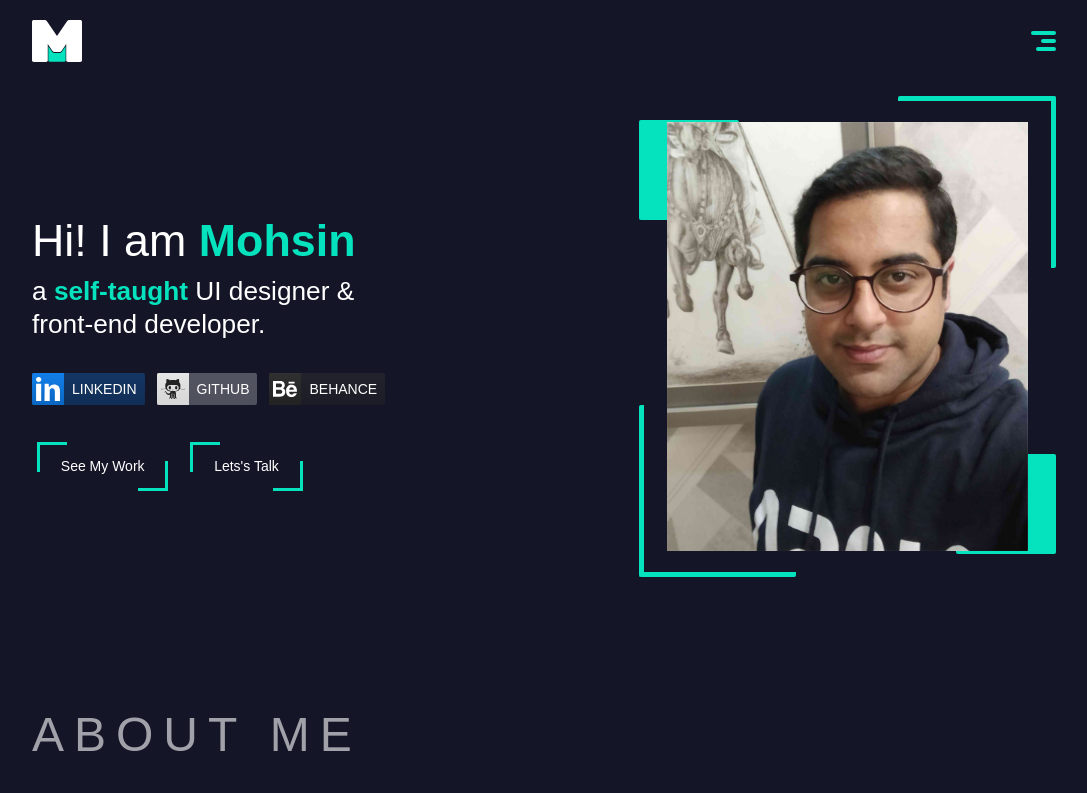
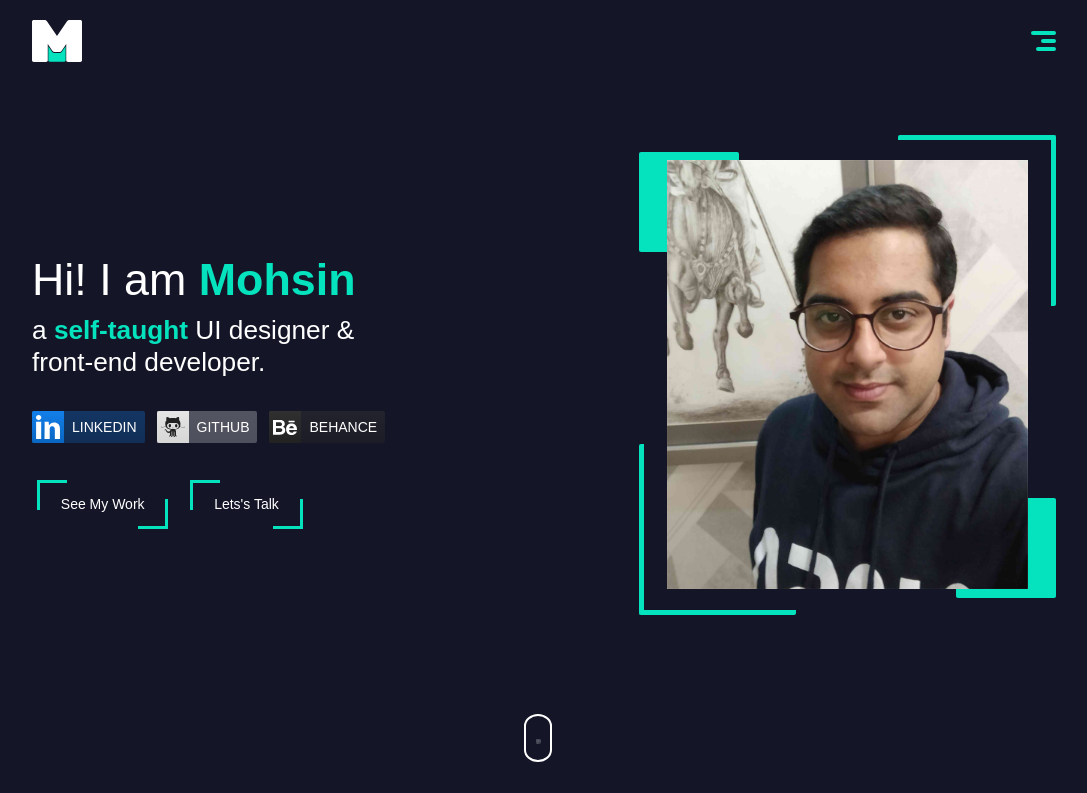
Before and after one commit to MMohsin737/portfolio-site, a React (Create React App) app: page / in a window 1280 px wide. Shown: the top 793 px of the page, without its empty margins (96-1183 px from the left). Built offline with nearby package versions, Linux system fonts and the light colour scheme.

Commit message:
(02-02-2022)

```diff
--- a/src/components/sections/hero/Hero.js
+++ b/src/components/sections/hero/Hero.js
@@ -6,7 +6,7 @@ import HeroImage from "../../ui/hero-Image/HeroImage";
 import SocialIcon from "../../ui/social-icons/SocialIcon";
 import HeroTextConent from "../../ui/hero-text-content/HeroTextContent";
 import CtaBtnV1 from "../../ui/cta-btn-v1/CtaBtnV1";
-// import HeroScrollDownButton from "../../ui/hero-scroll-down-btn/HeroScrollDownButton";
+import HeroScrollDownButton from "../../ui/hero-scroll-down-btn/HeroScrollDownButton";
 
 // Utils
 import { scrollTo } from "../../../utils/utils";
@@ -31,12 +31,12 @@ const Hero = ({ sectionID, children }) => {
     // >
     <div
       id={sectionID}
-      className={`pb-28 flex flex-col mx-auto container 2xl:px-36 lg:px-32 px-5 items-center`}
+      className={`h-screen mb-8 flex flex-col mx-auto container 2xl:px-36 lg:px-32 px-5 items-center`}
     >
       <div className={`w-full mt-5 mb-5`}>{children}</div>
 
       <div
-        className={`w-full mt-5 py-2 flex lg:flex-row flex-col-reverse justify-between items-center`}
+        className={`w-full flex-auto mt-5 py-2 flex lg:flex-row flex-col-reverse justify-between items-center`}
       >
         <div className={`flex-1 flex flex-col justify-center items-start`}>
           <HeroTextConent />
@@ -183,9 +183,9 @@ const Hero = ({ sectionID, children }) => {
         </motion.div>
       </div>
 
-      {/* <div className={`flex-auto`}>
+      <div className={`flex-auto flex justify-center items-center`}>
       <HeroScrollDownButton />
-      </div> */}
+      </div>
     </div>
   );
 };
```
